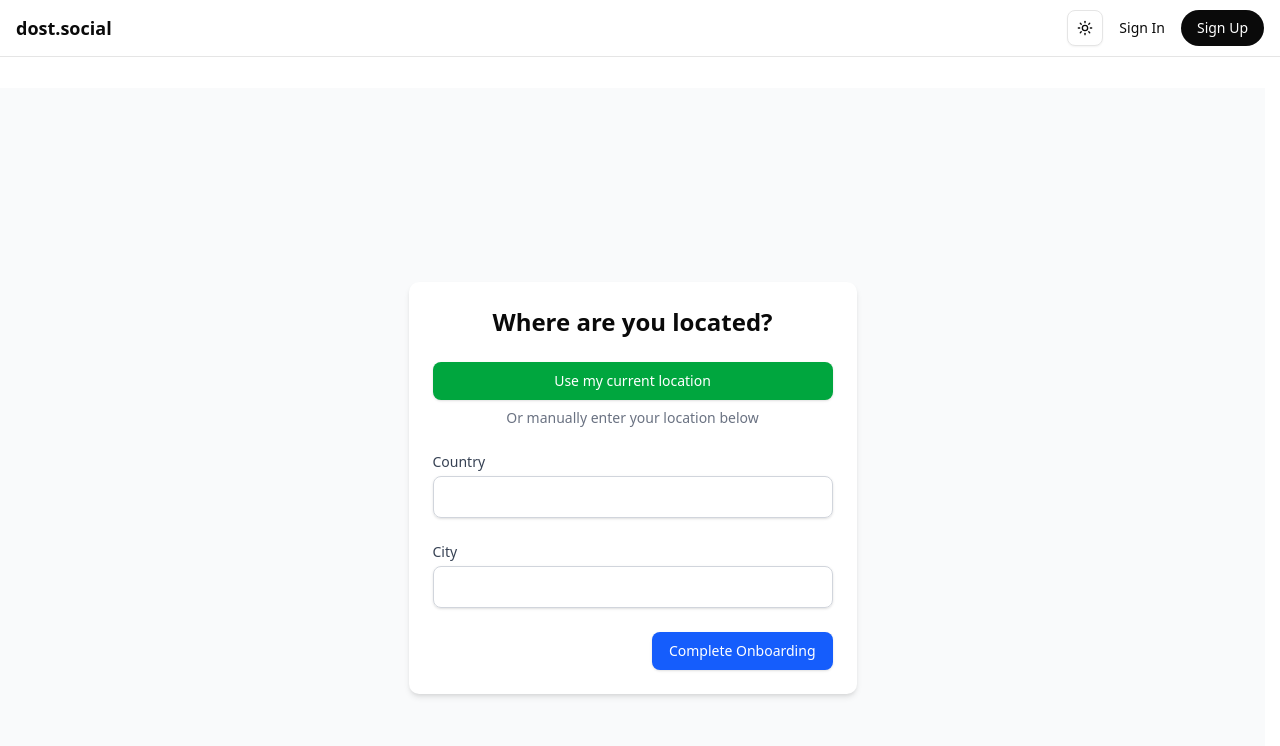
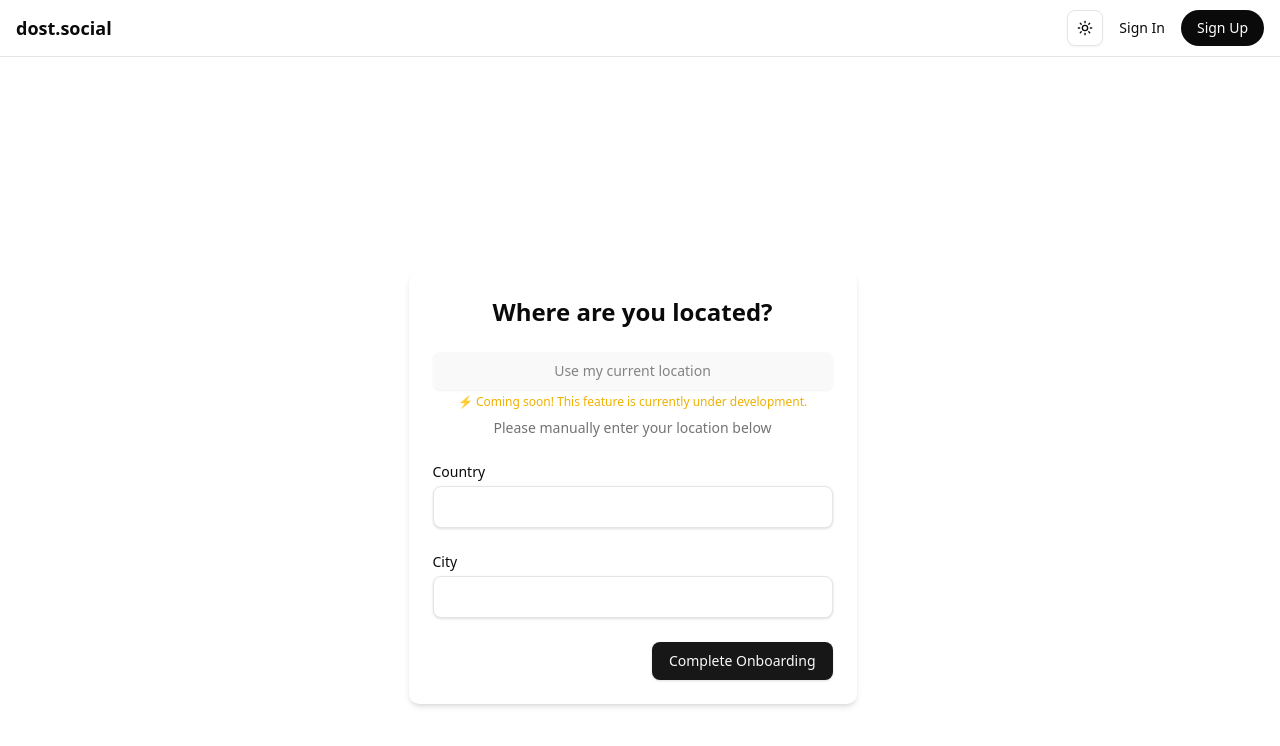
Before and after one commit to mzffreyvazov/community-discovery, a Next.js app: page /onboarding/location in a window 1280 px wide. Shown: the top 746 px of the page. Built offline with nearby package versions, Linux system fonts and the light colour scheme; no server answers.

Commit message:
feat: integrate theme provider and update onboarding styles for improved UI

```diff
--- a/app/onboarding/layout.tsx
+++ b/app/onboarding/layout.tsx
@@ -1,7 +1,7 @@
 // app/onboarding/layout.tsx
 import { auth } from '@clerk/nextjs/server'
 import { redirect } from 'next/navigation'
-
+import { ThemeProvider } from '@/components/theme-provider'
 export default async function RootLayout({
   children
 }: {
@@ -14,5 +14,14 @@ export default async function RootLayout({
     redirect('/')
   }
 
-  return <>{children}</>;
+  return (
+    <ThemeProvider
+      attribute="class"
+      defaultTheme="system"
+      enableSystem
+      disableTransitionOnChange
+    >
+      {children}
+    </ThemeProvider>
+  );
 }
--- a/app/onboarding/location/page.tsx
+++ b/app/onboarding/location/page.tsx
@@ -5,6 +5,8 @@ import * as React from 'react'
 import { useUser } from '@clerk/nextjs'
 import { useRouter } from 'next/navigation'
 import { completeLocationOnboarding } from '../_actions'
+import { useTheme } from 'next-themes'
+
 
 export default function LocationOnboardingPage() {
   const [error, setError] = React.useState('')
@@ -73,20 +75,23 @@ export default function LocationOnboardingPage() {
   }
 
   return (
-    <div className="min-h-screen flex flex-col items-center justify-center p-4 bg-gray-50">
-      <div className="w-full max-w-md bg-white rounded-lg shadow-md p-6">
-        <h1 className="text-2xl font-bold text-center mb-6">Where are you located?</h1>
+    <div className="min-h-screen flex flex-col items-center justify-center p-4 bg-background">
+      <div className="w-full max-w-md bg-card rounded-lg shadow-md p-6">
+        <h1 className="text-2xl font-bold text-center mb-6 text-foreground">Where are you located?</h1>
 
         <div className="mb-6">
           <button
             onClick={handleGeolocation}
-            disabled={isLoading}
-            className="w-full py-2 px-4 border border-transparent shadow-sm text-sm font-medium rounded-md text-white bg-green-600 hover:bg-green-700 focus:outline-none focus:ring-2 focus:ring-offset-2 focus:ring-green-500"
+            disabled={true}
+            className="w-full py-2 px-4 border border-transparent shadow-sm text-sm font-medium rounded-md text-foreground bg-muted hover:bg-muted focus:outline-none focus:ring-2 focus:ring-offset-2 focus:ring-ring disabled:opacity-50 cursor-not-allowed"
           >
-            {isLoading ? 'Getting location...' : 'Use my current location'}
+            Use my current location
           </button>
-          <p className="text-sm text-gray-500 mt-2 text-center">
-            Or manually enter your location below
+          <p className="text-xs text-yellow-500 dark:text-yellow-400 mt-1 text-center">
+            ⚡ Coming soon! This feature is currently under development.
+          </p>
+          <p className="text-sm text-muted-foreground mt-2 text-center">
+            Please manually enter your location below
           </p>
         </div>
 
@@ -94,7 +99,7 @@ export default function LocationOnboardingPage() {
           <div>
             <label
               htmlFor="country"
-              className="block text-sm font-medium text-gray-700 mb-1"
+              className="block text-sm font-medium text-foreground mb-1"
             >
               Country
             </label>
@@ -104,7 +109,7 @@ export default function LocationOnboardingPage() {
               type="text"
               value={locationData.country}
               onChange={(e) => setLocationData({...locationData, country: e.target.value})}
-              className="w-full px-3 py-2 border border-gray-300 rounded-md shadow-sm focus:outline-none focus:ring-2 focus:ring-blue-500 focus:border-blue-500"
+              className="w-full px-3 py-2 border bg-background text-foreground border-input rounded-md shadow-sm focus:outline-none focus:ring-2 focus:ring-ring focus:border-ring"
               required
             />
           </div>
@@ -112,7 +117,7 @@ export default function LocationOnboardingPage() {
           <div>
             <label
               htmlFor="city"
-              className="block text-sm font-medium text-gray-700 mb-1"
+              className="block text-sm font-medium text-foreground mb-1"
             >
               City
             </label>
@@ -122,7 +127,7 @@ export default function LocationOnboardingPage() {
               type="text"
               value={locationData.city}
               onChange={(e) => setLocationData({...locationData, city: e.target.value})}
-              className="w-full px-3 py-2 border border-gray-300 rounded-md shadow-sm focus:outline-none focus:ring-2 focus:ring-blue-500 focus:border-blue-500"
+              className="w-full px-3 py-2 border bg-background text-foreground border-input rounded-md shadow-sm focus:outline-none focus:ring-2 focus:ring-ring focus:border-ring"
               required
             />
           </div>
@@ -132,13 +137,13 @@ export default function LocationOnboardingPage() {
           <input type="hidden" name="longitude" value={locationData.longitude || ''} />
 
           {error && (
-            <p className="text-red-600 text-sm">Error: {error}</p>
+            <p className="text-destructive text-sm">Error: {error}</p>
           )}
 
           <div className="flex justify-end">
             <button
               type="submit"
-              className="inline-flex justify-center py-2 px-4 border border-transparent shadow-sm text-sm font-medium rounded-md text-white bg-blue-600 hover:bg-blue-700 focus:outline-none focus:ring-2 focus:ring-offset-2 focus:ring-blue-500"
+              className="inline-flex justify-center py-2 px-4 border border-transparent shadow-sm text-sm font-medium rounded-md text-primary-foreground bg-primary hover:bg-primary/90 focus:outline-none focus:ring-2 focus:ring-offset-2 focus:ring-ring"
             >
               Complete Onboarding
             </button>
--- a/app/onboarding/page.tsx
+++ b/app/onboarding/page.tsx
@@ -3,52 +3,51 @@
 import * as React from 'react'
 import { useRouter } from 'next/navigation'
 import { completeOnboarding } from './_actions'
+import { useTheme } from 'next-themes'
 
 export default function OnboardingPage() {
   const [error, setError] = React.useState('')
   const router = useRouter()
+  const { theme } = useTheme()
 
-// app/onboarding/page.tsx - Update the handleSubmit function
-const handleSubmit = async (formData: FormData) => {
+  const handleSubmit = async (formData: FormData) => {
     try {
       setError('');
       const res = await completeOnboarding(formData);
 
       if (res?.message) {
-        // Instead of relying on metadata changes and reloading the user
-        // Just directly navigate to the next page
         router.push('/onboarding/location');
       }
 
       if (res?.error) {
         setError(res?.error);
       }
-    } catch  { // Changed 'err' to '_err' to indicate intentionally unused parameter
+    } catch {
       setError('An unexpected error occurred');
     }
   };
 
   return (
-    <div className="min-h-screen flex flex-col items-center justify-center p-4 bg-gray-50">
-      <div className="w-full max-w-md bg-white rounded-lg shadow-md p-6">
-        <h1 className="text-2xl font-bold text-center mb-6">Complete Your Profile</h1>
+    <div className="min-h-screen flex flex-col items-center justify-center p-4 bg-background">
+      <div className="w-full max-w-md bg-card rounded-lg shadow-md p-6">
+        <h1 className="text-2xl font-bold text-center mb-6 text-foreground">Complete Your Profile</h1>
 
         <form action={handleSubmit} className="space-y-6">
           <div>
             <label
               htmlFor="bio"
-              className="block text-sm font-medium text-gray-700 mb-1"
+              className="block text-sm font-medium text-foreground mb-1"
             >
               Tell us about yourself
             </label>
-            <p className="text-sm text-gray-500 mb-2">
+            <p className="text-sm text-muted-foreground mb-2">
               Share a little about yourself, your interests, or what brings you here.
             </p>
             <textarea
               id="bio"
               name="bio"
               rows={4}
-              className="w-full px-3 py-2 border border-gray-300 rounded-md shadow-sm focus:outline-none focus:ring-2 focus:ring-blue-500 focus:border-blue-500"
+              className="w-full px-3 py-2 border bg-background text-foreground border-input rounded-md shadow-sm focus:outline-none focus:ring-2 focus:ring-ring focus:border-ring"
               required
               minLength={10}
               maxLength={500}
@@ -56,15 +55,15 @@ const handleSubmit = async (formData: FormData) => {
           </div>
 
           {error && (
-            <p className="text-red-600 text-sm">Error: {error}</p>
+            <p className="text-destructive text-sm">Error: {error}</p>
           )}
 
           <div className="flex justify-end">
             <button
-                type="submit"
-                className="inline-flex justify-center py-2 px-4 border border-transparent shadow-sm text-sm font-medium rounded-md text-white bg-blue-600 hover:bg-blue-700 focus:outline-none focus:ring-2 focus:ring-offset-2 focus:ring-blue-500"
-                >
-                Continue to Next Step
+              type="submit"
+              className="inline-flex justify-center py-2 px-4 border border-transparent shadow-sm text-sm font-medium rounded-md text-primary-foreground bg-primary hover:bg-primary/90 focus:outline-none focus:ring-2 focus:ring-offset-2 focus:ring-ring"
+            >
+              Continue to Next Step
             </button>
           </div>
         </form>
--- a/app/sign-in/[[...sign-in]]/page.tsx
+++ b/app/sign-in/[[...sign-in]]/page.tsx
@@ -1,10 +1,17 @@
+'use client'
+
 import { SignIn } from "@clerk/nextjs";
+import { useTheme } from "next-themes";
+import { dark } from "@clerk/themes";
 
 export default function SignInPage() {
+  const { theme } = useTheme();
+
   return (
     <div className="min-h-screen flex items-center justify-center px-4">
       <SignIn
         appearance={{
+          baseTheme: theme === 'dark' ? dark : undefined,
           elements: {
             rootBox: "mx-auto",
             card: "bg-background shadow-none",
--- a/app/sign-up/[[...sign-up]]/page.tsx
+++ b/app/sign-up/[[...sign-up]]/page.tsx
@@ -1,10 +1,17 @@
+'use client'
+
 import { SignUp } from "@clerk/nextjs";
+import { useTheme } from "next-themes";
+import { dark } from "@clerk/themes";
 
 export default function SignUpPage() {
+  const { theme } = useTheme();
+
   return (
     <div className="min-h-screen flex items-center justify-center px-4">
       <SignUp
         appearance={{
+          baseTheme: theme === 'dark' ? dark : undefined,
           elements: {
             rootBox: "mx-auto",
             card: "bg-background shadow-none",
--- a/package.json
+++ b/package.json
@@ -10,6 +10,7 @@
   },
   "dependencies": {
     "@clerk/nextjs": "^6.12.6",
+    "@clerk/themes": "^2.2.22",
     "@hookform/resolvers": "^4.1.3",
     "@radix-ui/react-dropdown-menu": "^2.1.6",
     "@radix-ui/react-label": "^2.1.2",
```
Also changed, not shown: 1 other file (tests, documents, lock files or other folders).
